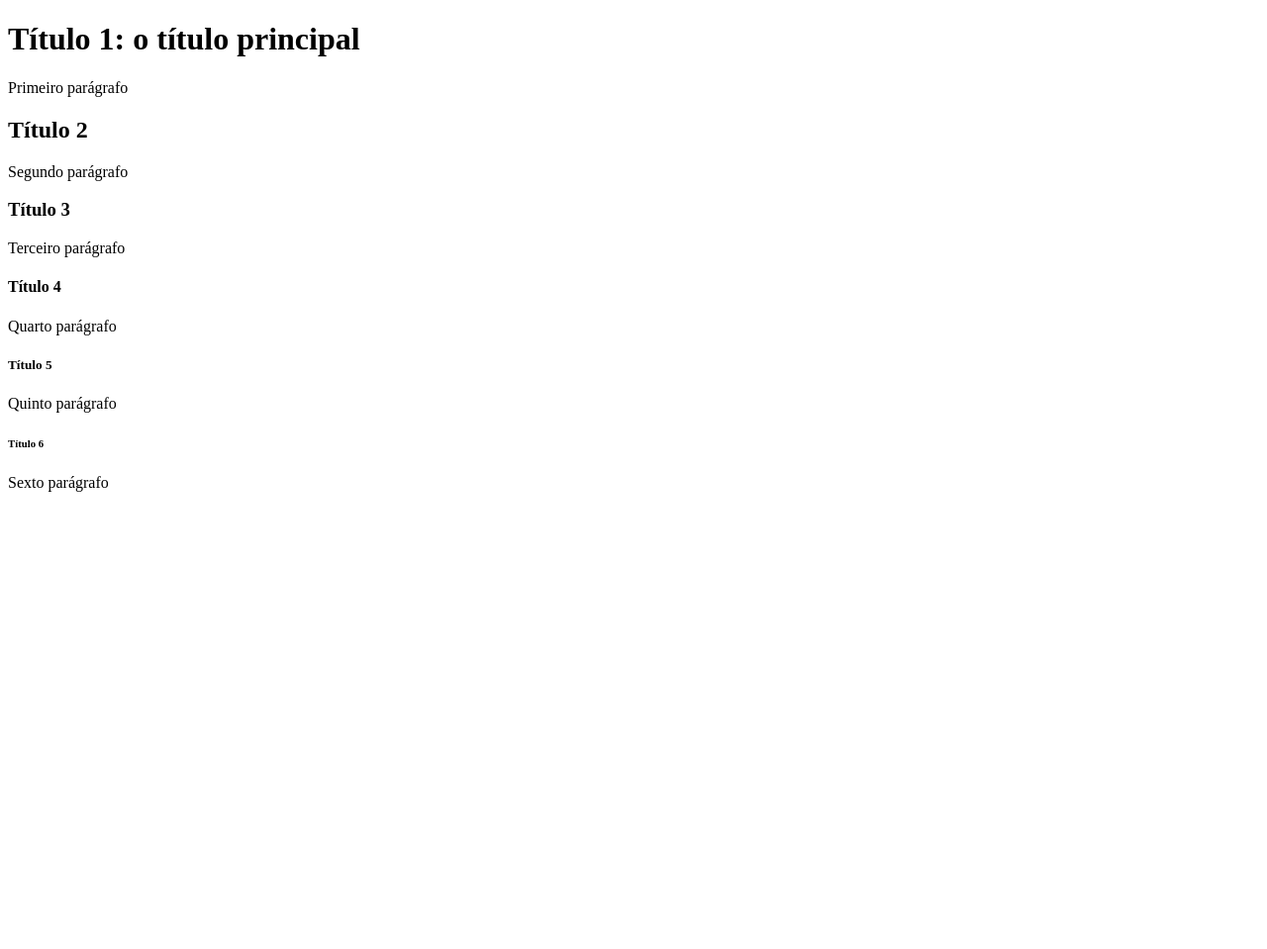
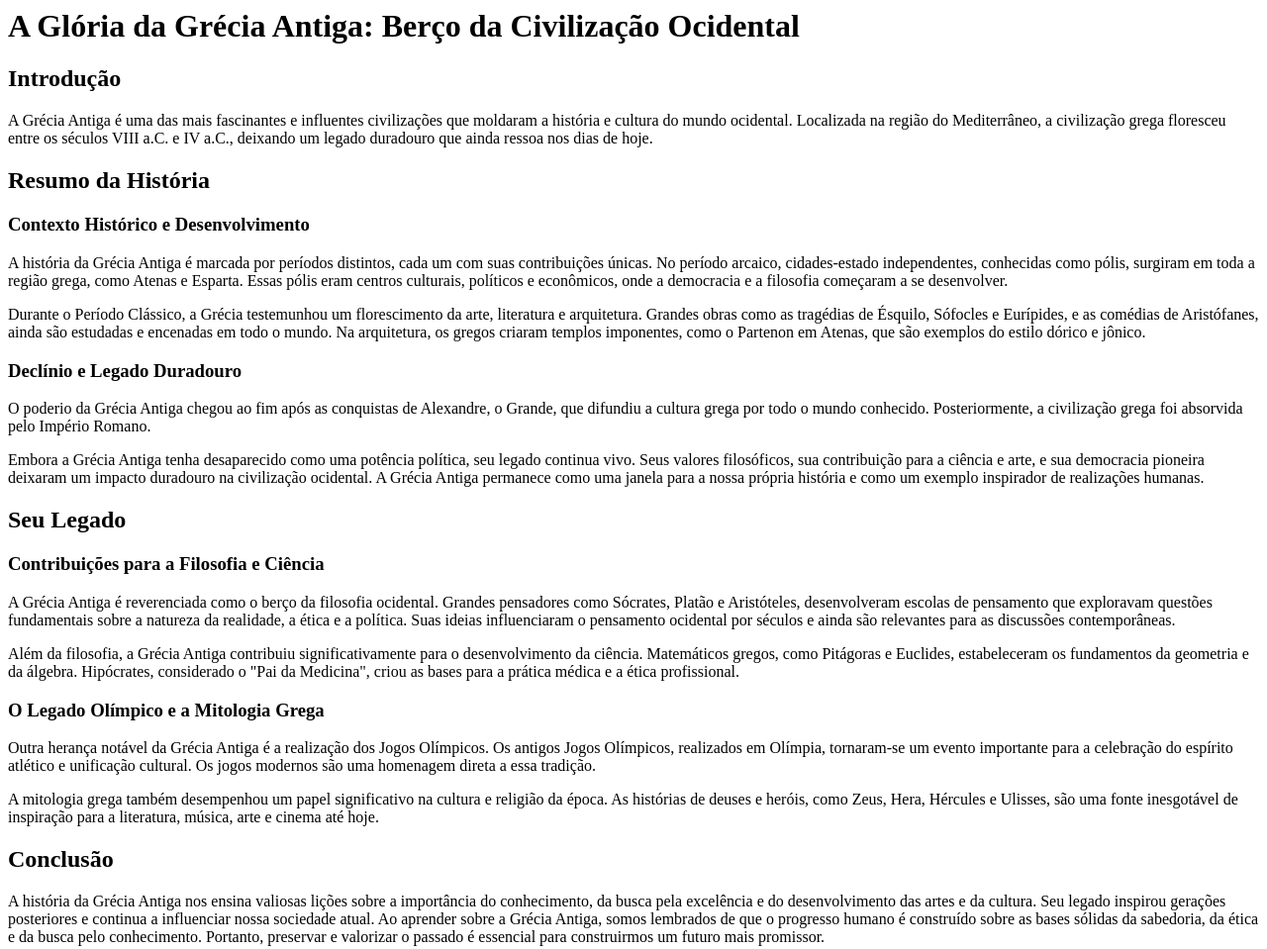
Before and after one commit to alves-cs/Fundamentos-de-HTML, a plain HTML site: page index.html in a window 1280 px wide. Shown: the whole page at 99% size. Before the commit the page ends 800 px from the top, so only its background shows below. Drawn offline with Linux system fonts and the light colour scheme.

Commit message:
Pequeno artigo sobre a Grécia

```diff
--- a/index.html
+++ b/index.html
@@ -1,31 +1,84 @@
-<!DOCTYPE html>
-<html lang="en">
+<html>
 
 <head>
-    <meta charset="UTF-8">
-    <meta name="viewport" content="width=device-width, initial-scale=1.0">
-    <title>Títulos no HTML</title>
+    <title>A Glória da Grécia Antiga: Berço da Civilização Ocidental</title>
 </head>
 
 <body>
+    <h1>A Glória da Grécia Antiga: Berço da Civilização Ocidental</h1>
 
-    <h1>Título 1: o título principal</h1>
-    <p>Primeiro parágrafo</p>
+    <h2>Introdução</h2>
+    <p>
+        A Grécia Antiga é uma das mais fascinantes e influentes civilizações que moldaram a história e cultura do mundo
+        ocidental. Localizada na região do Mediterrâneo, a civilização grega floresceu entre os séculos VIII a.C. e IV
+        a.C., deixando um legado duradouro que ainda ressoa nos dias de hoje.
+    </p>
 
-    <h2>Título 2</h2>
-    <p>Segundo parágrafo</p>
+    <h2>Resumo da História</h2>
+    <h3>Contexto Histórico e Desenvolvimento</h3>
+    <p>
+        A história da Grécia Antiga é marcada por períodos distintos, cada um com suas contribuições únicas. No período
+        arcaico, cidades-estado independentes, conhecidas como pólis, surgiram em toda a região grega, como Atenas e
+        Esparta. Essas pólis eram centros culturais, políticos e econômicos, onde a democracia e a filosofia começaram a
+        se desenvolver.
+    </p>
+    <p>
+        Durante o Período Clássico, a Grécia testemunhou um florescimento da arte, literatura e arquitetura. Grandes
+        obras
+        como as tragédias de Ésquilo, Sófocles e Eurípides, e as comédias de Aristófanes, ainda são estudadas e
+        encenadas em todo o mundo. Na arquitetura, os gregos criaram templos imponentes, como o Partenon em Atenas, que
+        são exemplos do estilo dórico e jônico.
+    </p>
 
-    <h3>Título 3</h3>
-    <p>Terceiro parágrafo</p>
+    <h3>Declínio e Legado Duradouro</h3>
+    <p>
+        O poderio da Grécia Antiga chegou ao fim após as conquistas de Alexandre, o Grande, que difundiu a cultura grega
+        por todo o mundo conhecido. Posteriormente, a civilização grega foi absorvida pelo Império Romano.
+    </p>
+    <p>
+        Embora a Grécia Antiga tenha desaparecido como uma potência política, seu legado continua vivo. Seus valores
+        filosóficos, sua contribuição para a ciência e arte, e sua democracia pioneira deixaram um impacto duradouro na
+        civilização ocidental. A Grécia Antiga permanece como uma janela para a nossa própria história e como um exemplo
+        inspirador de realizações humanas.
+    </p>
 
-    <h4>Título 4</h4>
-    <p>Quarto parágrafo</p>
+    <h2>Seu Legado</h2>
+    <h3>Contribuições para a Filosofia e Ciência</h3>
+    <p>
+        A Grécia Antiga é reverenciada como o berço da filosofia ocidental. Grandes pensadores como Sócrates, Platão e
+        Aristóteles, desenvolveram escolas de pensamento que exploravam questões fundamentais sobre a natureza da
+        realidade, a ética e a política. Suas ideias influenciaram o pensamento ocidental por séculos e ainda são
+        relevantes para as discussões contemporâneas.
+    </p>
+    <p>
+        Além da filosofia, a Grécia Antiga contribuiu significativamente para o desenvolvimento da ciência. Matemáticos
+        gregos, como Pitágoras e Euclides, estabeleceram os fundamentos da geometria e da álgebra. Hipócrates,
+        considerado
+        o "Pai da Medicina", criou as bases para a prática médica e a ética profissional.
+    </p>
 
-    <h5>Título 5</h5>
-    <p>Quinto parágrafo</p>
+    <h3>O Legado Olímpico e a Mitologia Grega</h3>
+    <p>
+        Outra herança notável da Grécia Antiga é a realização dos Jogos Olímpicos. Os antigos Jogos Olímpicos,
+        realizados em Olímpia, tornaram-se um evento importante para a celebração do espírito atlético e unificação
+        cultural. Os jogos modernos são uma homenagem direta a essa tradição.
+    </p>
+    <p>
+        A mitologia grega também desempenhou um papel significativo na cultura e religião da época. As histórias de
+        deuses
+        e heróis, como Zeus, Hera, Hércules e Ulisses, são uma fonte inesgotável de inspiração para a literatura,
+        música,
+        arte e cinema até hoje.
+    </p>
 
-    <h6>Título 6</h6>
-    <p>Sexto parágrafo</p>
+    <h2>Conclusão</h2>
+    <p>
+        A história da Grécia Antiga nos ensina valiosas lições sobre a importância do conhecimento, da busca pela
+        excelência e do desenvolvimento das artes e da cultura. Seu legado inspirou gerações posteriores e continua a
+        influenciar nossa sociedade atual. Ao aprender sobre a Grécia Antiga, somos lembrados de que o progresso humano
+        é construído sobre as bases sólidas da sabedoria, da ética e da busca pelo conhecimento. Portanto, preservar e
+        valorizar o passado é essencial para construirmos um futuro mais promissor.
+    </p>
 </body>
 
 </html>
```
